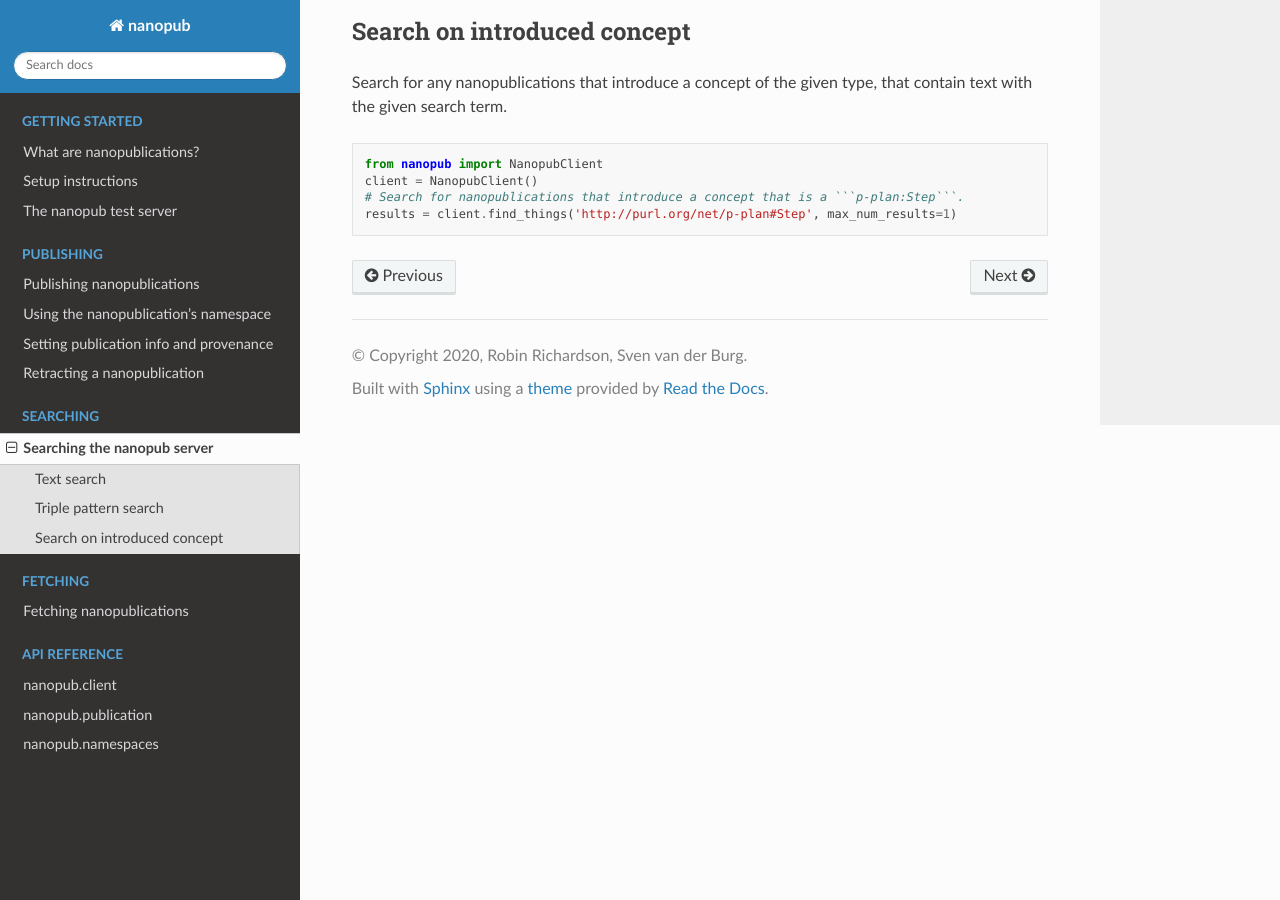
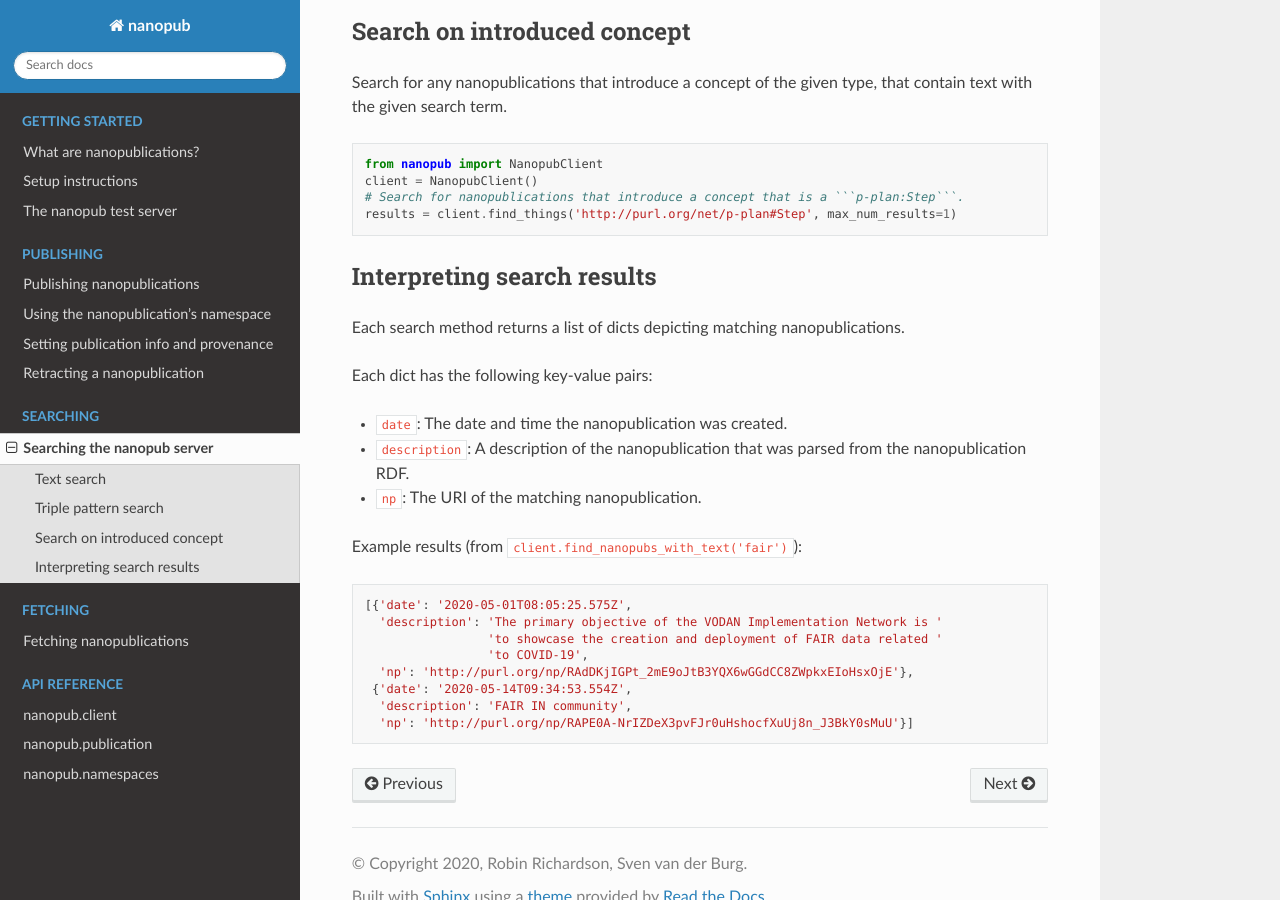
Before and after one commit to fair-workflows/nanopub, a Sphinx documentation site: the page built from docs/searching.md, in a window 1280 px wide and 900 px high, scrolled down 719 px. Built offline with Sphinx 7.4.7 and the Read the Docs theme 2.0.0, drawn with Linux system fonts in a browser that asks for light colours; the version number is read from the project's files by our own code.

Commit message:
Add search results to user documentation

````diff
--- a/docs/searching.md
+++ b/docs/searching.md
@@ -32,3 +32,23 @@ client = NanopubClient()
 # Search for nanopublications that introduce a concept that is a ```p-plan:Step```.
 results = client.find_things('http://purl.org/net/p-plan#Step', max_num_results=1)
 ```
+
+## Interpreting search results
+Each search method returns a list of dicts depicting matching nanopublications.
+
+Each dict has the following key-value pairs:
+* `date`: The date and time the nanopublication was created.
+* `description`: A description of the nanopublication that was parsed from the nanopublication RDF.
+* `np`: The URI of the matching nanopublication.
+
+Example results (from `client.find_nanopubs_with_text('fair')`):
+```python
+[{'date': '2020-05-01T08:05:25.575Z',
+  'description': 'The primary objective of the VODAN Implementation Network is '
+                 'to showcase the creation and deployment of FAIR data related '
+                 'to COVID-19',
+  'np': 'http://purl.org/np/RAdDKjIGPt_2mE9oJtB3YQX6wGGdCC8ZWpkxEIoHsxOjE'},
+ {'date': '2020-05-14T09:34:53.554Z',
+  'description': 'FAIR IN community',
+  'np': 'http://purl.org/np/RAPE0A-NrIZDeX3pvFJr0uHshocfXuUj8n_J3BkY0sMuU'}]
+```
````
Also changed, not shown: 1 other file.
